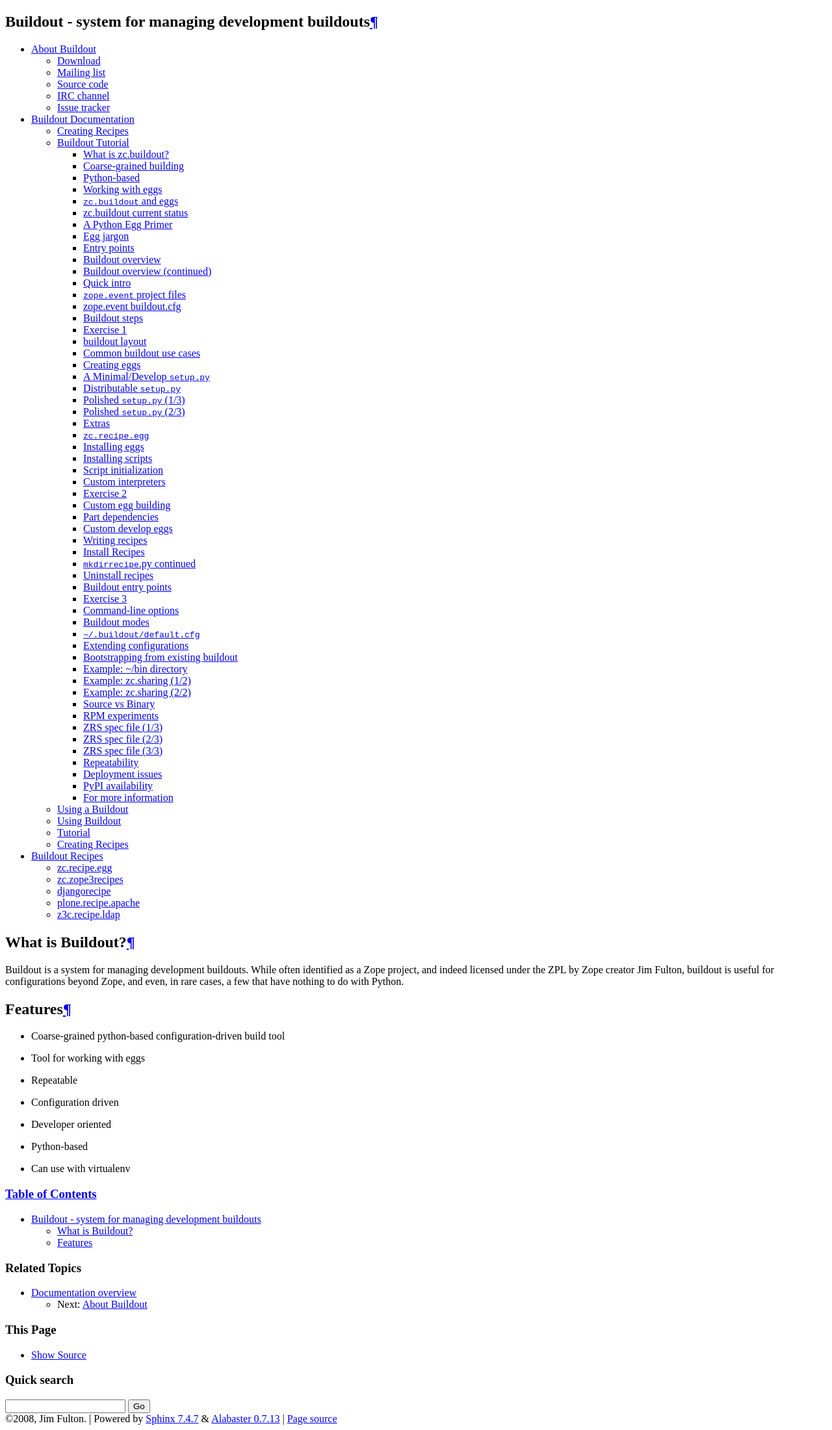
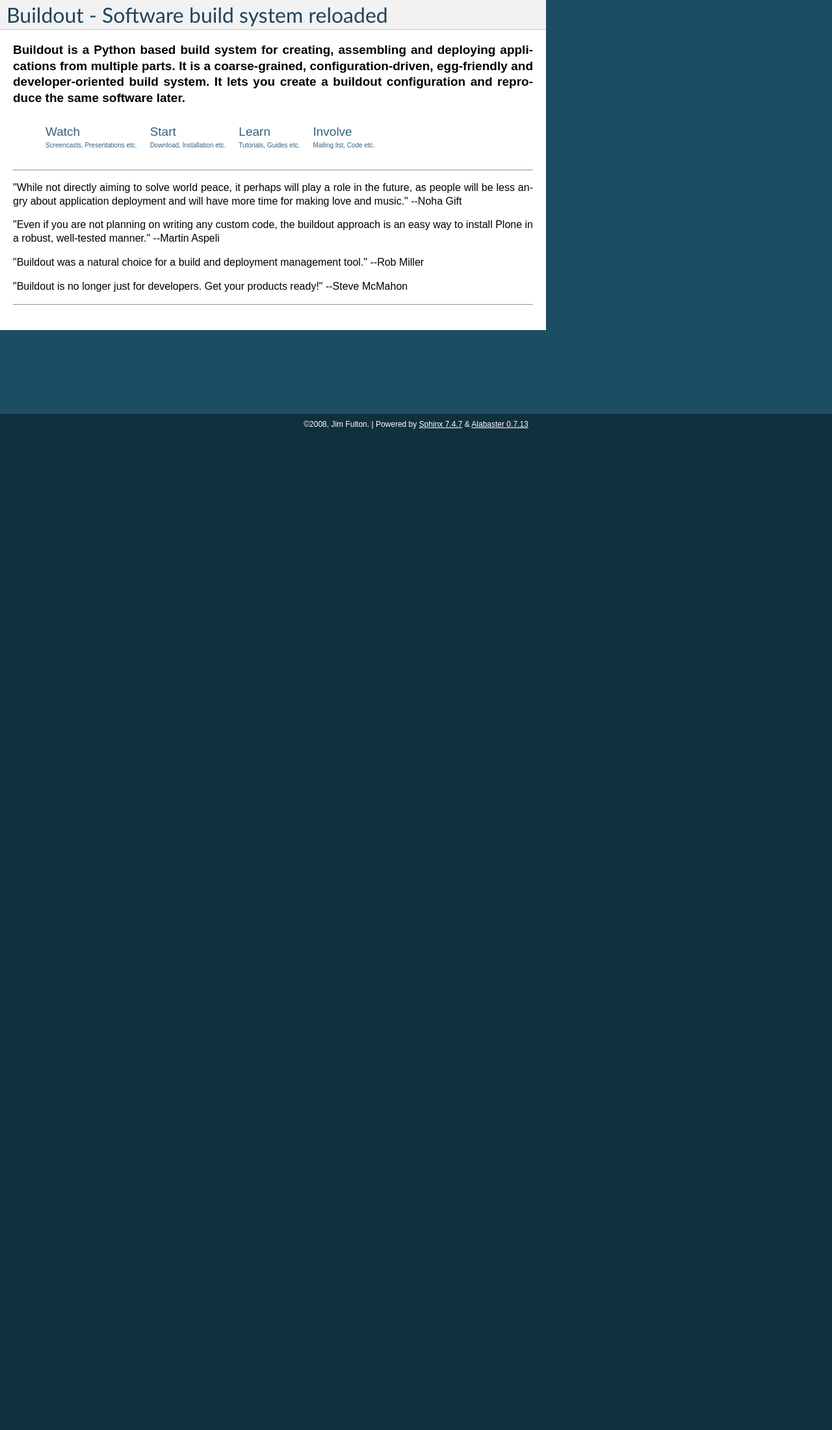
Before and after one commit to buildout/buildout.github.com, a Sphinx documentation site: the page built from source/index.rst, in a window 1280 px wide. Shown: the whole page at 65% size. Built offline with Sphinx 7.4.7, drawn with Linux system fonts in a browser that asks for light colours; after the commit the page ends 900 px from its top, so only the background shows below that.

Commit message:
Organize few pages

```diff
--- /dev/null
+++ b/source/_static/default.css
@@ -0,0 +1,229 @@
+/**
+ * Sphinx stylesheet -- default theme
+ * ~~~~~~~~~~~~~~~~~~~~~~~~~~~~~~~~~~
+ */
+
+@import url("basic.css");
+
+/* -- page layout ----------------------------------------------------------- */
+
+body {
+    font-family: sans-serif;
+    font-size: 100%;
+    background-color: #11303d;
+    color: #000;
+    margin: 0;
+    padding: 0;
+}
+
+div.document {
+    background-color: #1c4e63;
+}
+
+div.body {
+    background-color: #ffffff;
+    color: #000000;
+    padding: 0 20px 30px 20px;
+}
+
+div.footer {
+    color: #ffffff;
+    width: 100%;
+    padding: 9px 0 9px 0;
+    text-align: center;
+    font-size: 75%;
+}
+
+div.footer a {
+    color: #ffffff;
+    text-decoration: underline;
+}
+
+div.related {
+    background-color: #133f52;
+    line-height: 30px;
+    color: #ffffff;
+}
+
+div.related a {
+    color: #ffffff;
+}
+
+div.sphinxsidebar {
+}
+
+div.sphinxsidebar h3 {
+    font-family: 'Trebuchet MS', sans-serif;
+    color: #ffffff;
+    font-size: 1.4em;
+    font-weight: normal;
+    margin: 0;
+    padding: 0;
+}
+
+div.sphinxsidebar h3 a {
+    color: #ffffff;
+}
+
+div.sphinxsidebar h4 {
+    font-family: 'Trebuchet MS', sans-serif;
+    color: #ffffff;
+    font-size: 1.3em;
+    font-weight: normal;
+    margin: 5px 0 0 0;
+    padding: 0;
+}
+
+div.sphinxsidebar p {
+    color: #ffffff;
+}
+
+div.sphinxsidebar p.topless {
+    margin: 5px 10px 10px 10px;
+}
+
+div.sphinxsidebar ul {
+    margin: 10px;
+    padding: 0;
+    color: #ffffff;
+}
+
+div.sphinxsidebar a {
+    color: #98dbcc;
+}
+
+div.sphinxsidebar input {
+    border: 1px solid #98dbcc;
+    font-family: sans-serif;
+    font-size: 1em;
+}
+
+/* -- body styles ----------------------------------------------------------- */
+
+a {
+    color: #355f7c;
+    text-decoration: none;
+}
+
+a:hover {
+    text-decoration: underline;
+}
+
+div.body p, div.body dd, div.body li {
+    text-align: justify;
+    line-height: 130%;
+}
+
+div.body h1,
+div.body h2,
+div.body h3,
+div.body h4,
+div.body h5,
+div.body h6 {
+    font-family: 'Trebuchet MS', sans-serif;
+    background-color: #f2f2f2;
+    font-weight: normal;
+    color: #20435c;
+    border-bottom: 1px solid #ccc;
+    margin: 20px -20px 10px -20px;
+    padding: 3px 0 3px 10px;
+}
+
+div.body h1 { margin-top: 0; font-size: 200%; }
+div.body h2 { font-size: 160%; }
+div.body h3 { font-size: 140%; }
+div.body h4 { font-size: 120%; }
+div.body h5 { font-size: 110%; }
+div.body h6 { font-size: 100%; }
+
+a.headerlink {
+    color: #c60f0f;
+    font-size: 0.8em;
+    padding: 0 4px 0 4px;
+    text-decoration: none;
+}
+
+a.headerlink:hover {
+    background-color: #c60f0f;
+    color: white;
+}
+
+div.body p, div.body dd, div.body li {
+    text-align: justify;
+    line-height: 130%;
+}
+
+div.admonition p.admonition-title + p {
+    display: inline;
+}
+
+div.note {
+    background-color: #eee;
+    border: 1px solid #ccc;
+}
+
+div.seealso {
+    background-color: #ffc;
+    border: 1px solid #ff6;
+}
+
+div.topic {
+    background-color: #eee;
+}
+
+div.warning {
+    background-color: #ffe4e4;
+    border: 1px solid #f66;
+}
+
+p.admonition-title {
+    display: inline;
+}
+
+p.admonition-title:after {
+    content: ":";
+}
+
+pre {
+    padding: 5px;
+    background-color: #eeffcc;
+    color: #333333;
+    line-height: 120%;
+    border: 1px solid #ac9;
+    border-left: none;
+    border-right: none;
+}
+
+tt {
+    background-color: #ecf0f3;
+    padding: 0 1px 0 1px;
+    font-size: 0.95em;
+}
+
+div.maindescription {
+    font-size: 19px;
+    font-weight: bold;
+}
+
+ul.mainlinks li {
+    display: inline;
+}
+
+ul.mainlinks li a {
+    float: left;
+    padding: 10px;
+}
+
+ul.mainlinks li a span {
+    display: block;
+}
+
+ul.mainlinks li a span.linktitle {
+    font-size: 19px;
+    display: block;
+}
+
+ul.mainlinks li a span.linkdesc {
+    font-size: 10px;
+    display: block;
+}
--- /dev/null
+++ b/source/_templates/index.html
@@ -0,0 +1,83 @@
+{% extends "layout.html" %}
+{% set title = 'Overview' %}
+{% block body %}
+  <h1>Buildout - Software build system reloaded</h1>
+
+
+  <div class="maindescription">
+    <p>
+      Buildout is a Python based build system for creating, assembling
+      and deploying applications from multiple parts.  It is a
+      coarse-grained, configuration-driven, egg-friendly and
+      developer-oriented build system.  It lets you create a buildout
+      configuration and reproduce the same software later.
+    </p>
+  </div>
+  <div>
+  <ul class="mainlinks">
+    <li>
+      <a href="screencasts.html">
+	<span class="linktitle"> Watch </span>
+	<span class="linkdesc">
+	  Screencasts, Presentations etc.
+	</span>
+      </a>
+    </li>
+    <li>
+      <a href="install.html">
+	<span class="linktitle"> Start </span>
+	<span class="linkdesc">
+	  Download, Installation etc.
+	</span>
+      </a>
+    </li>
+    <li>
+      <a href="docs/index.html">
+	<span class="linktitle"> Learn </span>
+	<span class="linkdesc">
+	  Tutorials, Guides etc.
+	</span>
+      </a>
+    </li>
+    <li>
+      <a href="community.html">
+	<span class="linktitle"> Involve </span>
+	<span class="linkdesc">
+	  Mailing list, Code etc.
+	</span>
+      </a>
+    </li>
+  </ul>
+  </div>
+
+  <div style="padding-top: 70px">
+    <hr />
+    <p>"While not directly aiming to solve world peace, it perhaps will play
+      a role in the future, as people will be less angry about application
+      deployment and will have more time for making love and music."
+      --Noha Gift</p>
+    <!--
+	.. http://www.oreillynet.com/onlamp/blog/2008/03/python_buildout_screencast_ava.html
+      -->
+    <p>"Even if you are not planning on writing any custom code, the
+      buildout approach is an easy way to install Plone in a robust,
+      well-tested manner." --Martin Aspeli</p>
+    <!--
+	.. http://plone.org/documentation/tutorial/buildout/tutorial-all-pages
+      -->
+    <p>"Buildout was a natural choice for a build and deployment management
+      tool."  --Rob Miller</p>
+    <!--
+	.. http://theploneblog.org/blog/archive/2008/07/29/templatize-your-buildout.cfg
+	-->
+    <p>"Buildout is no longer just for developers. Get your products ready!"
+      --Steve McMahon</p>
+    <!--
+	.. http://theploneblog.org/blog/archive/2008/06/09/buildout-integration
+      -->
+    <hr />
+  </div>
+
+{% endblock %}
+"Buildout was a natural choice for a build and deployment management
+tool."  --Rob Miller
--- /dev/null
+++ b/source/community.rst
@@ -0,0 +1,37 @@
+Community
+=========
+
+Mailing list
+------------
+
+You can send your queries to the `distutils-sig`_ mailing list.
+
+.. _distutils-sig: http://mail.python.org/mailman/listinfo/distutils-sig
+
+
+Source code
+-----------
+
+The source code is maintained in the Zope subversion repository.  To
+check out the trunk::
+
+  svn co  svn://svn.zope.org/repos/main/zc.buildout/trunk zc.buildout
+
+You can also browse the code online_.
+
+.. _online: http://svn.zope.org/zc.buildout/trunk
+
+
+IRC channel
+-----------
+
+There is an IRC channel `#buildout` at freenode.net .
+
+
+Issue tracker
+-------------
+
+Bugs and other issues are tracked at Launchpad_.  Feel free to submit
+issues.
+
+.. _Launchpad: https://bugs.launchpad.net/zc.buildout/
--- a/source/conf.py
+++ b/source/conf.py
@@ -97,7 +97,7 @@
 
 # Additional templates that should be rendered to pages, maps page names to
 # template names.
-#html_additional_pages = {}
+html_additional_pages = {'index': 'index.html'}
 
 # If false, no module index is generated.
 #html_use_modindex = True
--- a/source/docs/index.rst
+++ b/source/docs/index.rst
@@ -1,11 +1,5 @@
 Buildout Documentation
 ======================
-
-.. toctree::
-
-   recipe
-   tutorial
-   using
 
 Using Buildout
 --------------
--- a/source/index.rst
+++ b/source/index.rst
@@ -11,9 +11,10 @@
 
 .. toctree::
 
-   about/index
-   docs/index
-   recipes/index
+   community
+   install
+
+
 
 What is Buildout?
 -----------------
--- /dev/null
+++ b/source/install.rst
@@ -0,0 +1,54 @@
+Installation
+============
+
+If you have `setuptools`_ installed, you can use `easy_install` to
+get `zc.buildout`_::
+
+  easy_install zc.buildout
+
+.. _setuptools: http://peak.telecommunity.com/DevCenter/setuptools
+.. _zc.buildout: http://pypi.python.org/pypi/zc.buildout
+
+However, the recommended method is to use `boostrap.py`_ script to
+boostrap project.  And you can have a local copy of `boostrap.py` in
+your project source.
+
+.. _boostrap.py:
+   http://svn.zope.org/*checkout*/zc.buildout/trunk/bootstrap/bootstrap.py
+
+You should create a configuration file (`buildout.cfg`) to bootstrap
+a buildout project.  Before running `bootstrap.py` script, create the
+configuration with following content::
+
+  [buildout]
+  parts =
+
+Now run the `bootstrap.py` followed by `bin/buildout`::
+
+  $ python bootstrap.py
+  $ ./bin/buildout
+
+..
+    $ mkdir /tmp/testproject
+    $ cd /tmp/testproject
+    $ wget -c http://svn.zope.org/*checkout*/zc.buildout/trunk/bootstrap/bootstrap.py
+    $ python bootstrap.py
+    While:
+      Initializing.
+    Error: Couldn't open /tmp/testproject/buildout.cfg
+    $ touch buildout.cfg
+    $ python bootstrap.py
+    Creating directory '/tmp/testproject/bin'.
+    Creating directory '/tmp/testproject/parts'.
+    Creating directory '/tmp/testproject/develop-eggs'.
+    Generated script '/tmp/testproject/bin/buildout'.
+    $ ./bin/buildout
+    While:
+      Installing.
+    Error: Missing option: buildout:parts
+    $ cat > buildout.cfg
+    [buildout]
+    parts =
+    ^C
+    $ ./bin/buildout
+    $
```
Also changed, not shown: source/screencasts.rst (added, +11 -0 lines).
